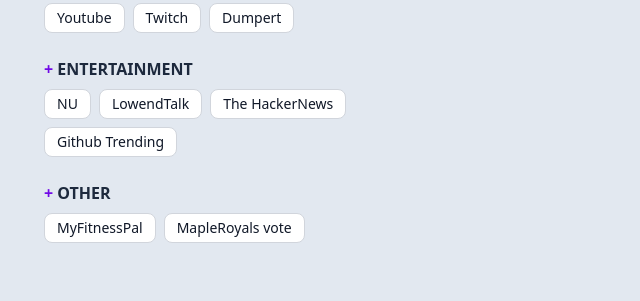
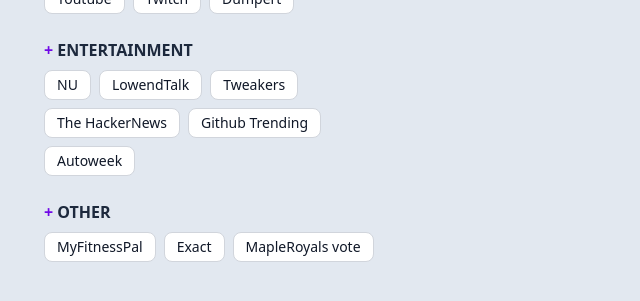
Before and after one commit to Quintenps/Startpagev3, a SvelteKit app: page / in a window 1280 px wide. Shown: the part 361-662 px from the top of the page, without its empty margins (84-724 px from the left). Built offline with nearby package versions, Linux system fonts and the light colour scheme; no server answers.

Commit message:
Updated links

```diff
--- a/src/StartPageConfig.ts
+++ b/src/StartPageConfig.ts
@@ -14,11 +14,14 @@
       entertainment: [
         { url: "//nu.nl", title: "NU" },
         { url: "//lowendtalk.com", title: "LowendTalk" },
+        { url: "//tweakers.net", title: "Tweakers" },
         { url: "//news.ycombinator.com", title: "The HackerNews" },
-        { url: "//github.com/trending", title: "Github Trending" }
+        { url: "//github.com/trending", title: "Github Trending" },
+        { url: "//www.autoweek.nl/", title: "Autoweek" },
       ],
       other: [
         { url: "//www.myfitnesspal.com/food/diary", title: "MyFitnessPal" },
+        { url: "//start.exactonline.nl/", title: "Exact" },
         { url: "//royals.ms/vote", title: "MapleRoyals vote" }
       ]
     };
```
